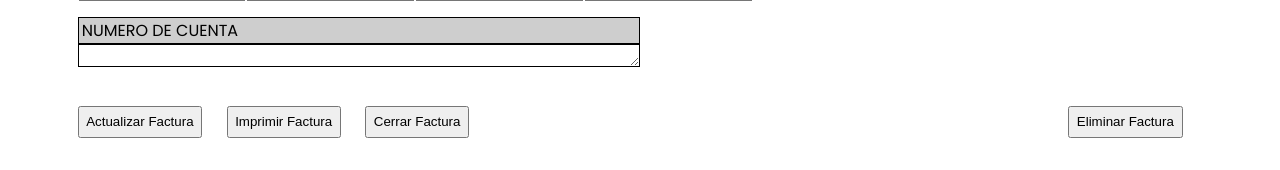
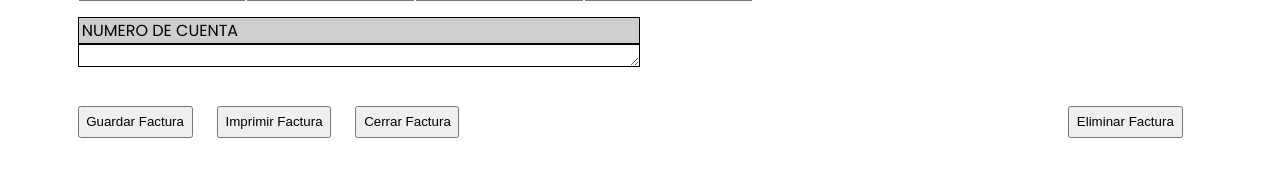
Before and after one commit to mlevitorresv/FacturacionSW, a Django app: template FacturacionSW/CoronaCastilla/templates/gestionarFactura.html in a window 1280 px wide. Shown: the part 941-1111 px from the top of the page. Run offline with Django 5.2, Linux system fonts and the light colour scheme; the template is opened without the code that fills it: values that come from a table or form of the project are taken from there, others are empty; some web fonts are replaced.

Commit message:
cambio de texto en boton de actualizar factura > guardar factura

```diff
--- a/FacturacionSW/CoronaCastilla/templates/gestionarFactura.html
+++ b/FacturacionSW/CoronaCastilla/templates/gestionarFactura.html
@@ -140,7 +140,7 @@
     </div>
 
     <div class="plantilla__buttons no-print">
-        <button class="plantilla__buttons__button" type="submit" form="editForm">Actualizar Factura</button>
+        <button class="plantilla__buttons__button" type="submit" form="editForm">Guardar Factura</button>
         <button class="plantilla__buttons__button" onclick="print()">Imprimir Factura</button>
         <form action="{% url 'eliminaFactura' factura_id=factura.id %}" method="POST" style="display:inline;">
             {% csrf_token %}
```
